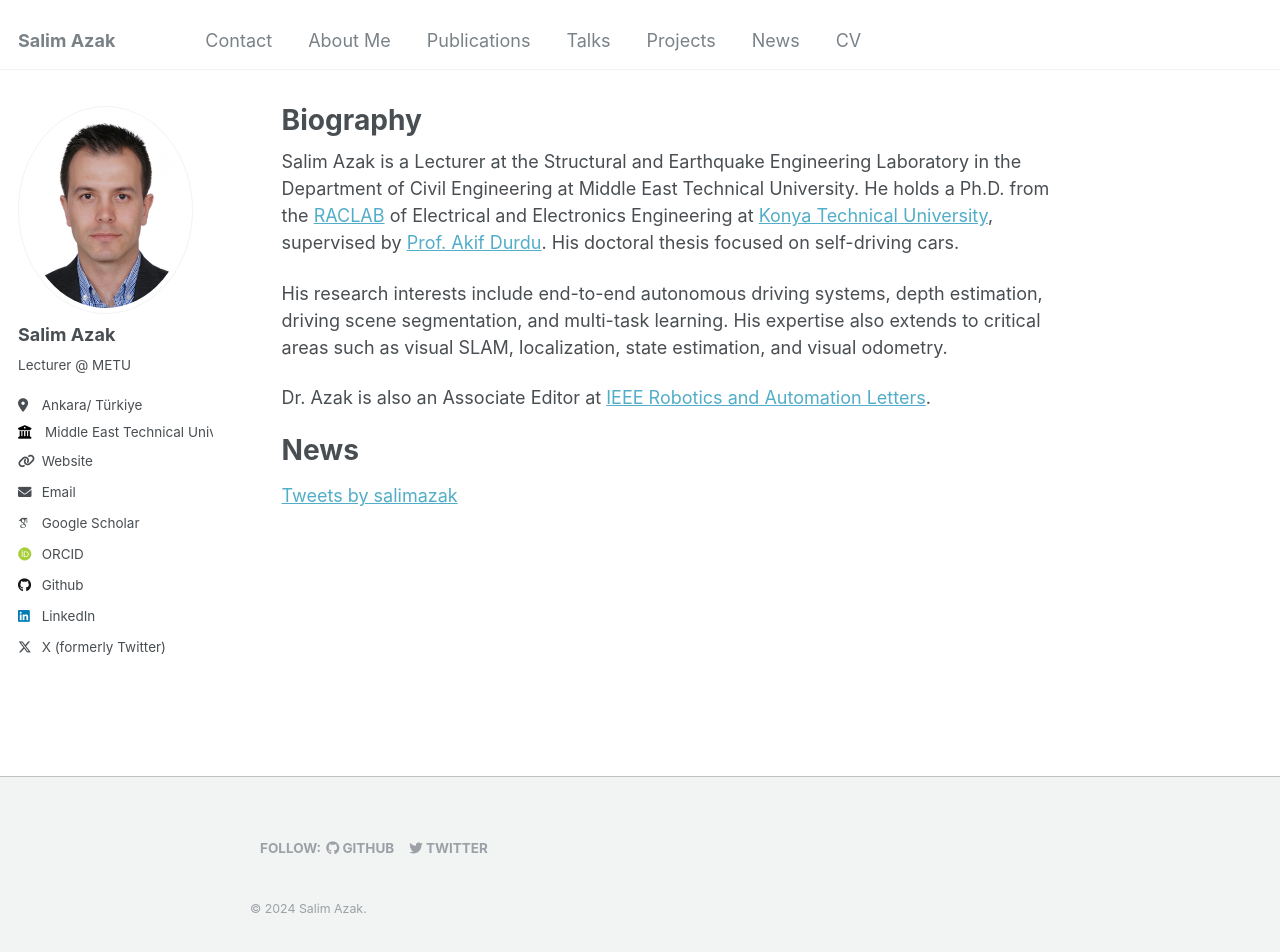
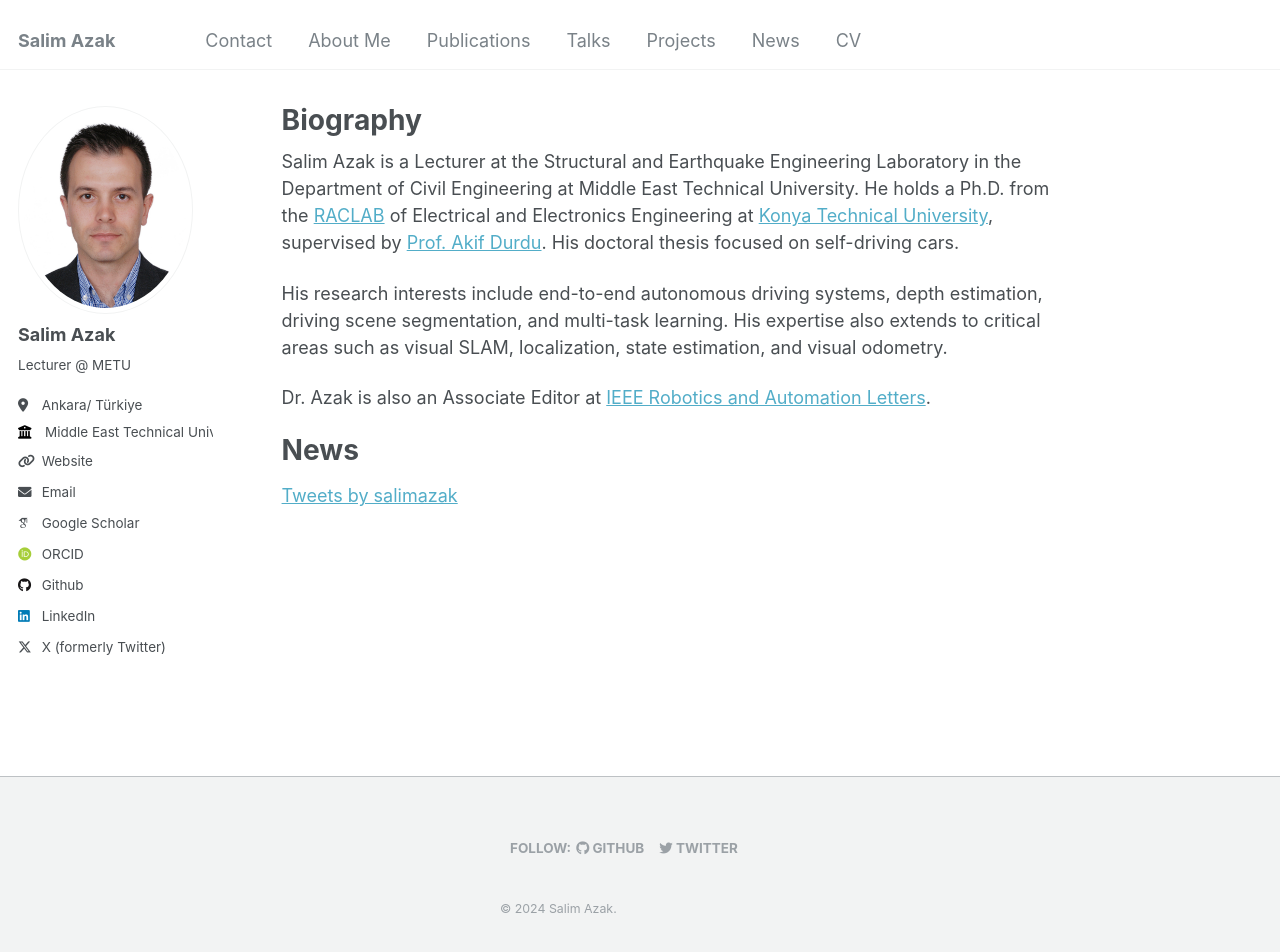
Before and after one commit to salimazak/salimazak.github.io, a Jekyll site: the page built from _pages/about.md, in a window 1280 px wide and 964 px high. Shown: the top 952 px of the window. Built offline with Jekyll 4.4.1, drawn with Linux system fonts in a browser that asks for light colours; some web fonts are replaced; comment, search, counter and statistics services are not loaded.

Commit message:
Update main.scss

```diff
--- a/assets/css/main.scss
+++ b/assets/css/main.scss
@@ -48,13 +48,13 @@
 }
 /* Example CSS to make the footer narrower */
 .page__footer-follow {
-  max-width: 800px; /* Adjust this value as needed */
+  max-width: 300px; /* Adjust this value as needed */
   margin: 0 auto;   /* Centers the footer */
   padding: 20px;    /* Add padding for spacing */
 }
 
 .page__footer-copyright {
-  max-width: 800px; /* Adjust this value as needed */
+  max-width: 300px; /* Adjust this value as needed */
   margin: 0 auto;   /* Centers the copyright text */
   padding: 10px;    /* Add padding for spacing */
 }
```
